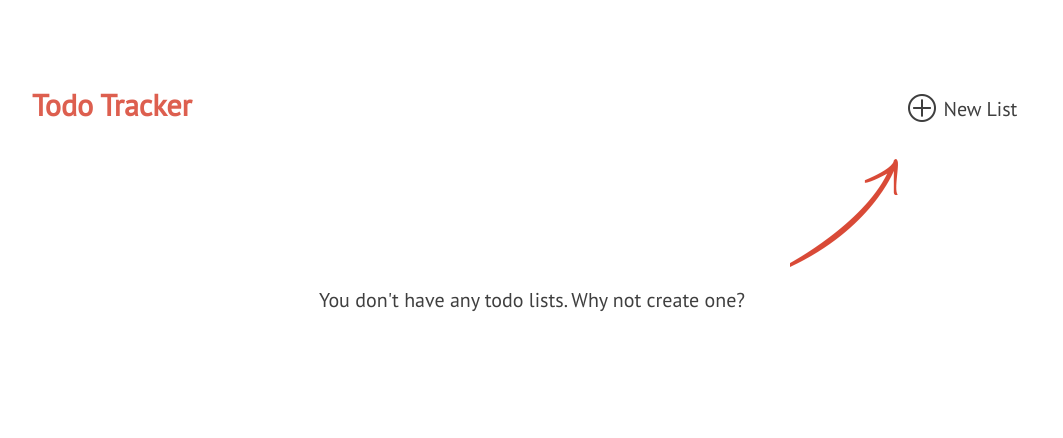
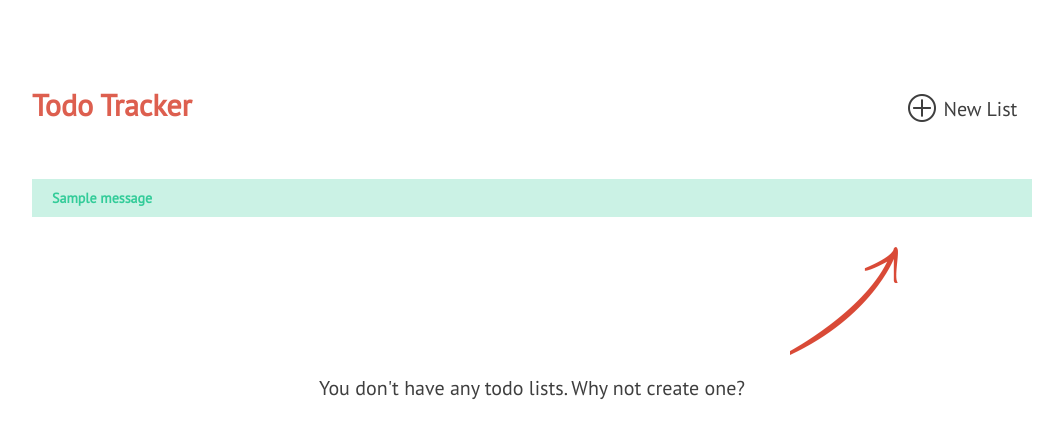
Before and after one commit to PatrickMayoMoran/python-prep, a Flask app: page /lists in a window 1280 px wide. Shown: the top 438 px of the page, without its empty margins (108-1171 px from the left). Run offline with Flask 3, Linux system fonts and the light colour scheme; one stand-in notice (Sample message) is shown.

Commit message:
Add display of flash message

```diff
--- a/175/todo_starter/templates/lists.html
+++ b/175/todo_starter/templates/lists.html
@@ -1,6 +1,16 @@
 {% extends 'layout.html' %}
 
 {% block content %}
+  {% with messages = get_flashed_messages(with_categories=True) %}
+    {% if messages %}
+      {% for category, message in messages %}
+        <div class="flash {{ category }}">
+          <p>{{ message }}</p>
+        </div>
+      {% endfor %}
+    {% endif %}
+  {% endwith %}
+
   {% if lists %}
     <ul id="lists">
       {% for lst in lists %}
```
